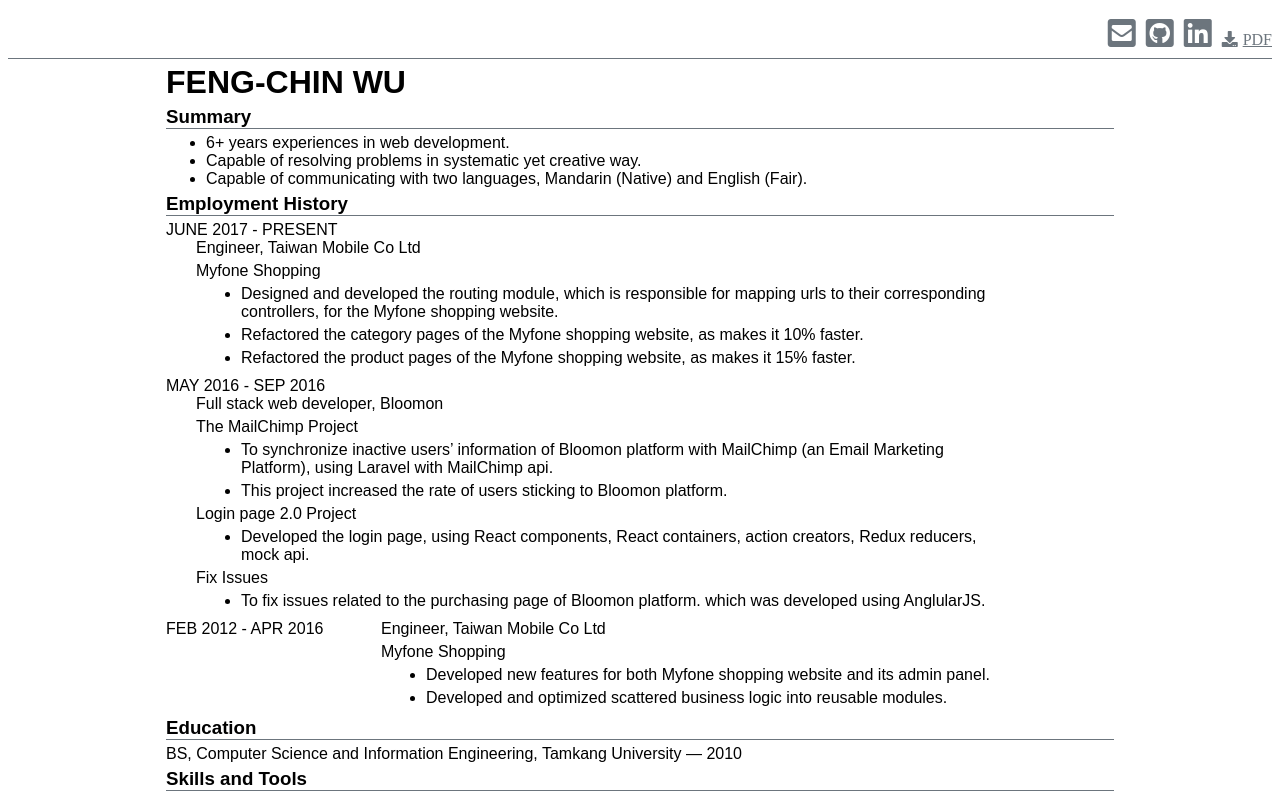
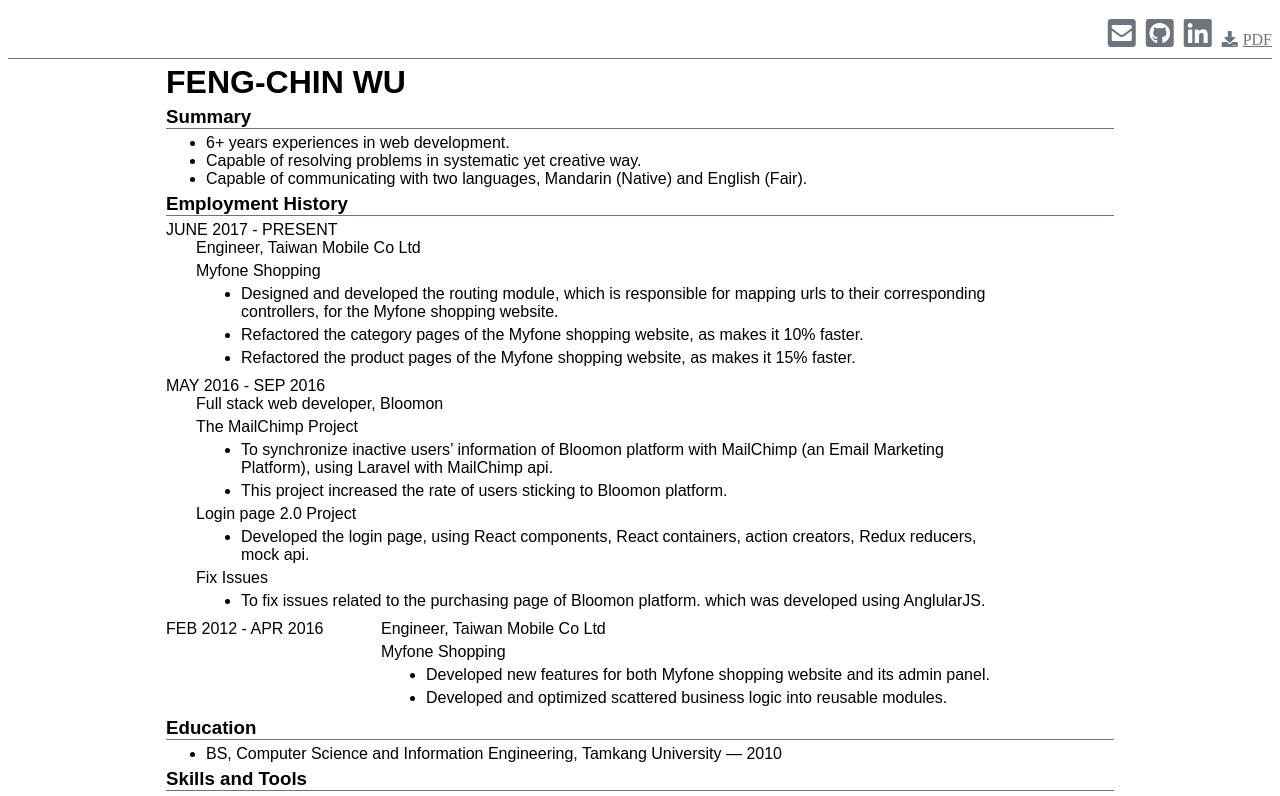
Before and after one commit to Ginioo/resume, a React (Create React App) app: page / in a window 1280 px wide. Shown: the top 796 px of the page. Built offline with nearby package versions, Linux system fonts and the light colour scheme.

Commit message:
Add Education component

```diff
--- a/src/components/App.js
+++ b/src/components/App.js
@@ -7,6 +7,7 @@
 import Section from './Section';
 import Name from './Name';
 import Job from './Job';
+import Education from './Education';
 import SkillsAndTools from './SkillsAndTools';
 
 class App extends Component {
@@ -17,6 +18,7 @@
         <NavBar/>
         <Container>
           <Name name={cv.name}/>
+
           <Section name={cv.summary.title}>
             {cv.summary.items && cv.summary.items.map(item => (
               <ul key={uuid.v4()}>
@@ -24,16 +26,17 @@
               </ul>
             ))}
           </Section>
+
           <Section name={cv.employmentHistory.title}>
             {cv.employmentHistory.jobs && cv.employmentHistory.jobs.map(job => (
               <Job key={uuid.v4()} job={job}/>
             ))}
           </Section>
+
           <Section name={cv.education.title}>
-            {cv.education.schools && cv.education.schools.map(school => (
-              <div key={uuid.v4()}>{school}</div>
-            ))}
+            <Education/>
           </Section>
+
           <Section name={cv.skillsAndTools.title}>
             <SkillsAndTools/>
           </Section>
--- /dev/null
+++ b/src/components/Education/index.js
@@ -0,0 +1,27 @@
+import React, {Component} from 'react';
+import {connect} from 'react-redux';
+import uuid from 'uuid';
+// import styles from './Education.module.scss';
+
+class Education extends Component {
+  render() {
+    const {schools} = this.props.education;
+    return (
+      <div id="education">
+        {schools && schools.map(school => (
+          <ul key={uuid.v4()}>
+            <li>{school}</li>
+          </ul>
+        ))}
+      </div>
+    );
+  }
+}
+
+const mapStateToProp = (state) => {
+  return {
+    education: state.cv.education
+  };
+};
+
+export default connect(mapStateToProp)(Education);
```
Also changed, not shown: src/components/Education/Education.module.scss (added), 12 other files (tests, documents, lock files or other folders).
